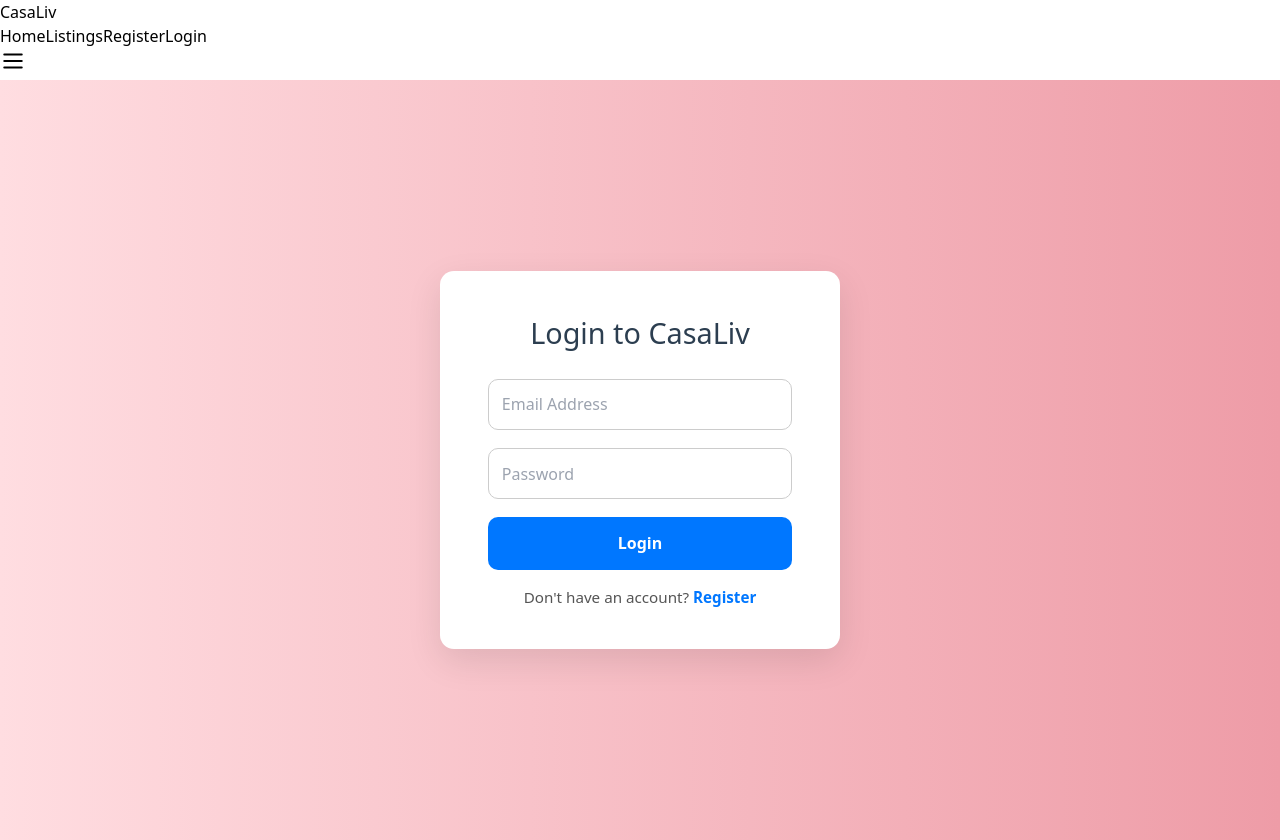
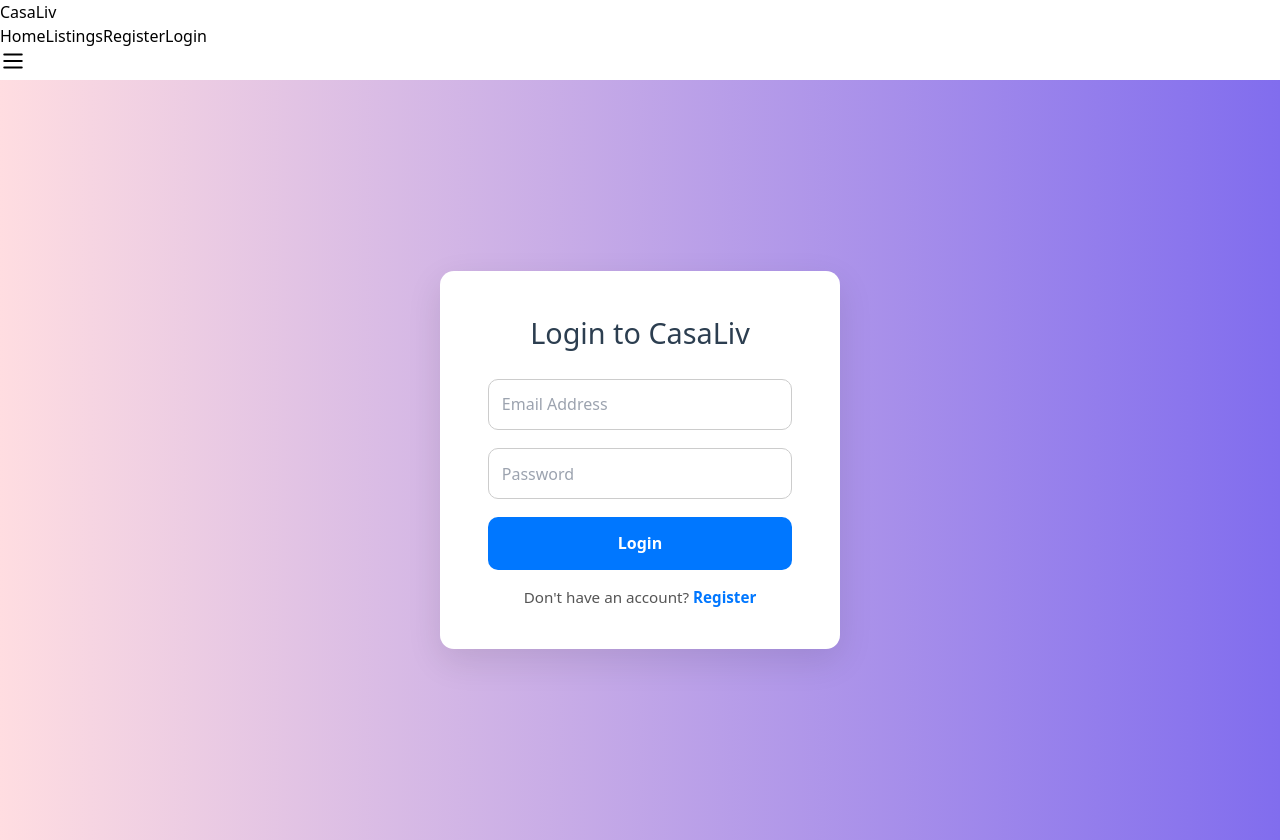
Before and after one commit to vkrm03/CasaLiv, a React (Vite) app in the folder frontend/casaliv/: page /login in a window 1280 px wide. Built offline with nearby package versions, Linux system fonts and the light colour scheme.

Commit message:
Auth.css updated

```diff
--- a/frontend/casaliv/public/Auth.css
+++ b/frontend/casaliv/public/Auth.css
@@ -3,7 +3,7 @@
   justify-content: center;
   align-items: center;
   min-height: 95vh;
-  background: linear-gradient(to right, #ffdde1, #ee9ca7);
+  background: linear-gradient(to right, #ffdde1, #816dee);
 }
 
 .auth-box {
```
Also changed, not shown: 1 other file (tests, documents, lock files or other folders).
